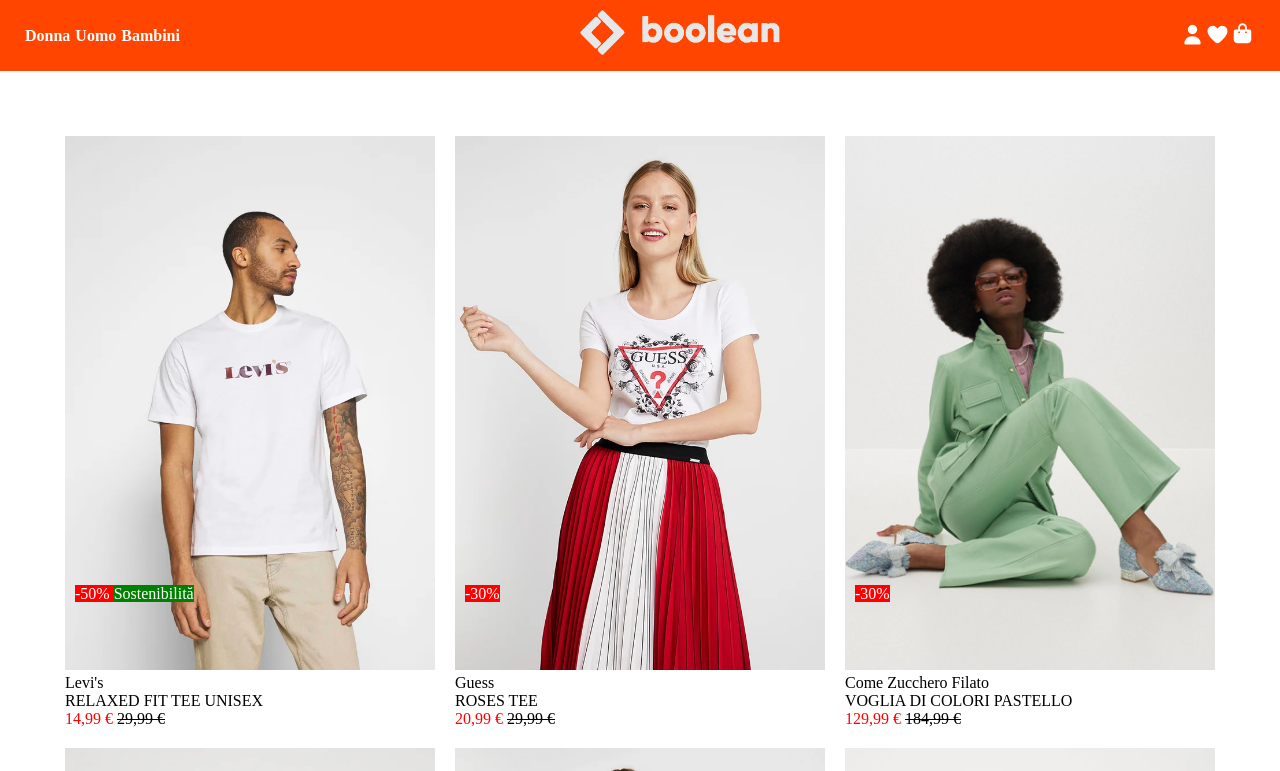
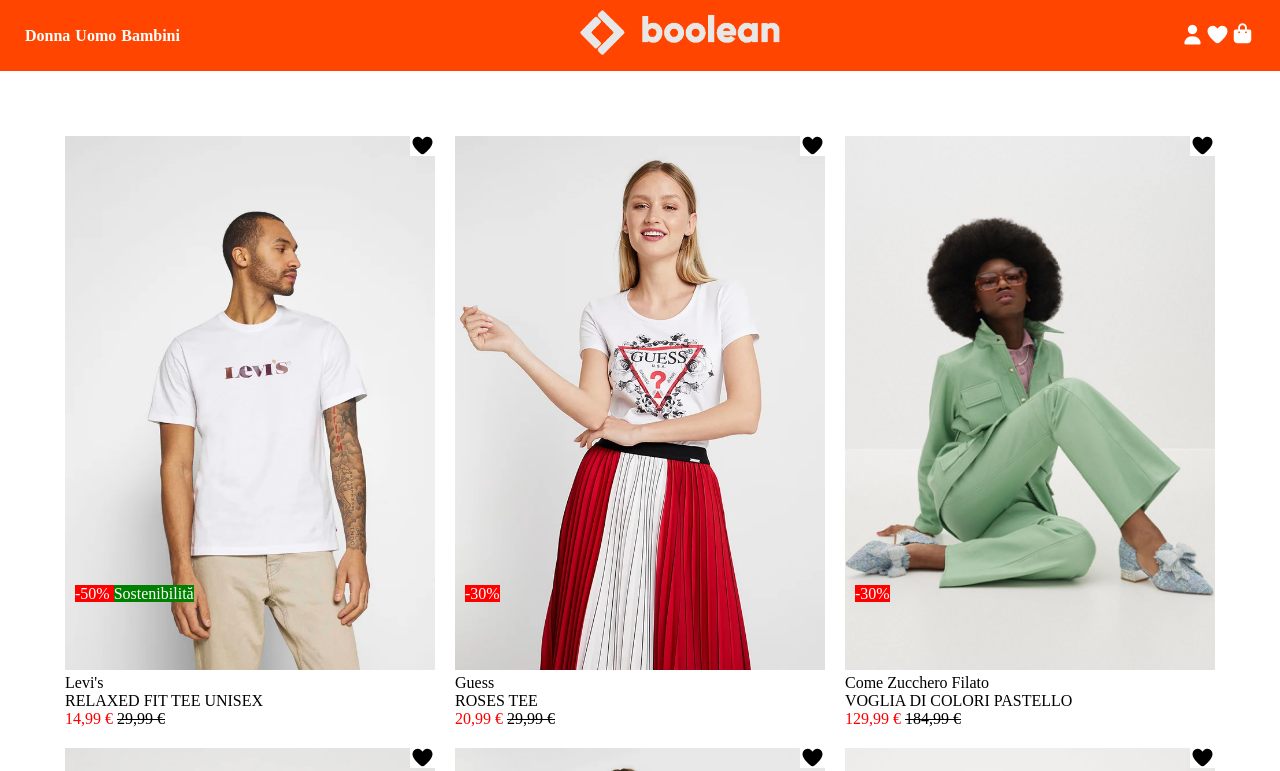
Before and after one commit to PaoloMucedero/html-css-boolando, a plain HTML site: page index.htm in a window 1280 px wide. Shown: the top 771 px of the page. Drawn offline with Linux system fonts and the light colour scheme.

Commit message:
Aggiunta label cuore su card

```diff
--- a/index.htm
+++ b/index.htm
@@ -32,6 +32,7 @@
         <div class="row-flex">
             <div class="card">
                 <div class="top">
+                    <i class="fa-solid fa-heart cuore-card" style="font-size: 20px;"></i>
                     <img src="./img/1.webp" alt="Maglietta-rel-fit-tee">
                     <div class="label">
                         <span class="discount">-50%</spam>
@@ -49,6 +50,7 @@
             </div>
             <div class="card">
                 <div class="top">
+                    <i class="fa-solid fa-heart cuore-card" style="font-size: 20px;"></i>
                     <img src="./img/2.webp" alt="maglietta-roses-tee">
                     <div class="label">
                         <span class="discount">-30%</spam>
@@ -65,6 +67,7 @@
             </div>
             <div class="card">
                 <div class="top">
+                    <i class="fa-solid fa-heart cuore-card" style="font-size: 20px;"></i>
                     <img src="./img/3.webp" alt="colori-pastello">
                     <div class="label">
                         <span class="discount">-30%</spam>
@@ -81,6 +84,7 @@
             </div>
             <div class="card">
                 <div class="top">
+                    <i class="fa-solid fa-heart cuore-card" style="font-size: 20px;"></i>
                     <img src="./img/4.webp" alt="tee-unisex">
                     <div class="label">
                         <span class="discount">-50%</spam>
@@ -98,6 +102,7 @@
             </div>
             <div class="card">
                 <div class="top">
+                    <i class="fa-solid fa-heart cuore-card" style="font-size: 20px;"></i>
                     <img src="./img/5.webp" alt="stripe-bodice">
                 </div>
                 <div class="bottom">
@@ -110,6 +115,7 @@
             </div>
             <div class="card">
                 <div class="top">
+                    <i class="fa-solid fa-heart cuore-card" style="font-size: 20px;"></i>
                     <img src="./img/6.webp" alt="maglione-black">
                     <div class="label">
                         <span class="sostenibilita">Sostenibilit&abreve;</span>
--- a/styles/style.css
+++ b/styles/style.css
@@ -133,3 +133,11 @@
     color: black;
     background-color: white;
 }
+
+.cuore-card{
+   position: absolute;
+   top: 0;
+   right: 0;
+   background-color: white;
+   font-size: 90px;
+}
```
